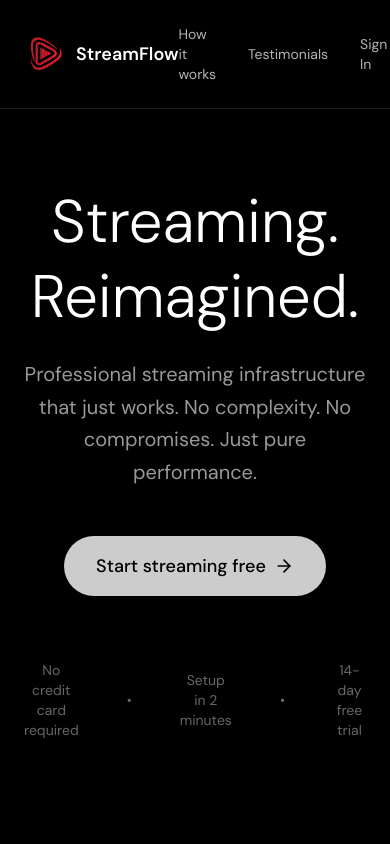
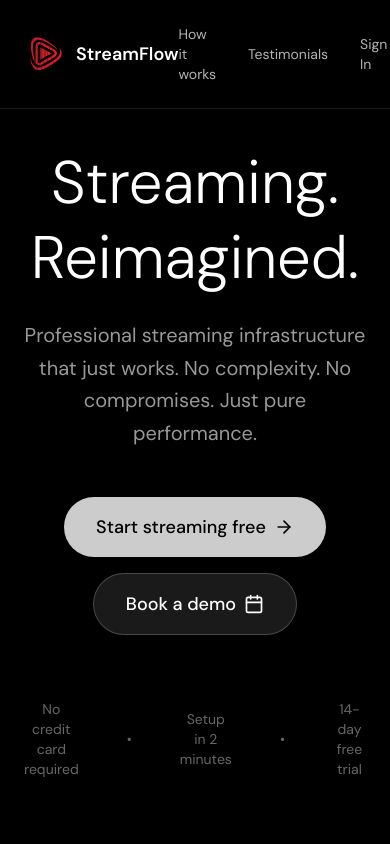
Before and after one commit to Alpha-Dev001/Streamflow, a React (Vite) app in the folder frontend/: page / in a window 390 px wide. Shown: the top 844 px of the page. Built offline with nearby package versions, Linux system fonts and the light colour scheme; no server answers.

Commit message:
Add radial gradient to hero section

```diff
--- a/frontend/src/pages/Landing.jsx
+++ b/frontend/src/pages/Landing.jsx
@@ -1,6 +1,6 @@
 import { useState, useEffect } from "react";
 import { Link } from "react-router-dom";
-import { Play, Users, Shield, Zap, ArrowRight, CheckCircle, BarChart3, Globe, Clock, Star, Monitor, Settings, TrendingUp, MessageSquare, Facebook, Twitter, Linkedin, Instagram, Mail, Phone, MapPin } from "lucide-react";
+import { Play, Users, Shield, Zap, ArrowRight, CheckCircle, BarChart3, Globe, Clock, Star, Monitor, Settings, TrendingUp, MessageSquare, Facebook, Twitter, Linkedin, Instagram, Mail, Phone, MapPin, Calendar } from "lucide-react";
 
 const Landing = () => {
   const [isScrolled, setIsScrolled] = useState(false);
@@ -238,7 +238,8 @@ const Landing = () => {
             No complexity. No compromises. Just pure performance.
           </p>
 
-          {/* Single CTA */}
+          {/* Dual CTAs */}
+          <div className="flex flex-col sm:flex-row items-center justify-center gap-4">
             <Link
               to="/register"
               className="inline-flex items-center gap-2 bg-white/80 text-black px-8 py-4 rounded-full text-lg font-medium hover:bg-white/90 transition-colors"
@@ -246,6 +247,16 @@ const Landing = () => {
               Start streaming free
               <ArrowRight className="w-5 h-5" />
             </Link>
+            <a
+              href="https://cal.com/munezero-alpha-d427mt/30min?overlayCalendar=true"
+              target="_blank"
+              rel="noopener noreferrer"
+              className="inline-flex items-center gap-2 bg-white/10 text-white px-8 py-4 rounded-full text-lg font-medium hover:bg-white/20 transition-colors border border-white/20"
+            >
+              Book a demo
+              <Calendar className="w-5 h-5" />
+            </a>
+          </div>
 
           {/* Subtle Trust Indicators */}
           <div className="mt-16 flex items-center justify-center gap-12 text-white/40 text-sm">
@@ -387,6 +398,8 @@ const Landing = () => {
           <p className="text-xl text-white/60 mb-12 leading-relaxed">
             Join thousands of creators using StreamFlow.
           </p>
+          {/* Dual CTAs */}
+          <div className="flex flex-col sm:flex-row items-center justify-center gap-4">
             <Link
               to="/register"
               className="inline-flex items-center gap-2 bg-white text-black px-8 py-4 rounded-full text-lg font-medium hover:bg-white/90 transition-all duration-300"
@@ -394,6 +407,16 @@ const Landing = () => {
               Start free trial
               <ArrowRight className="w-5 h-5" />
             </Link>
+            <a
+              href="https://cal.com/munezero-alpha-d427mt/30min?overlayCalendar=true"
+              target="_blank"
+              rel="noopener noreferrer"
+              className="inline-flex items-center gap-2 bg-white/10 text-white px-8 py-4 rounded-full text-lg font-medium hover:bg-white/20 transition-all duration-300 border border-white/20"
+            >
+              Book a demo
+              <Calendar className="w-5 h-5" />
+            </a>
+          </div>
         </div>
       </section>
 
```
Lines whose indentation alone changed are shown as unchanged.
